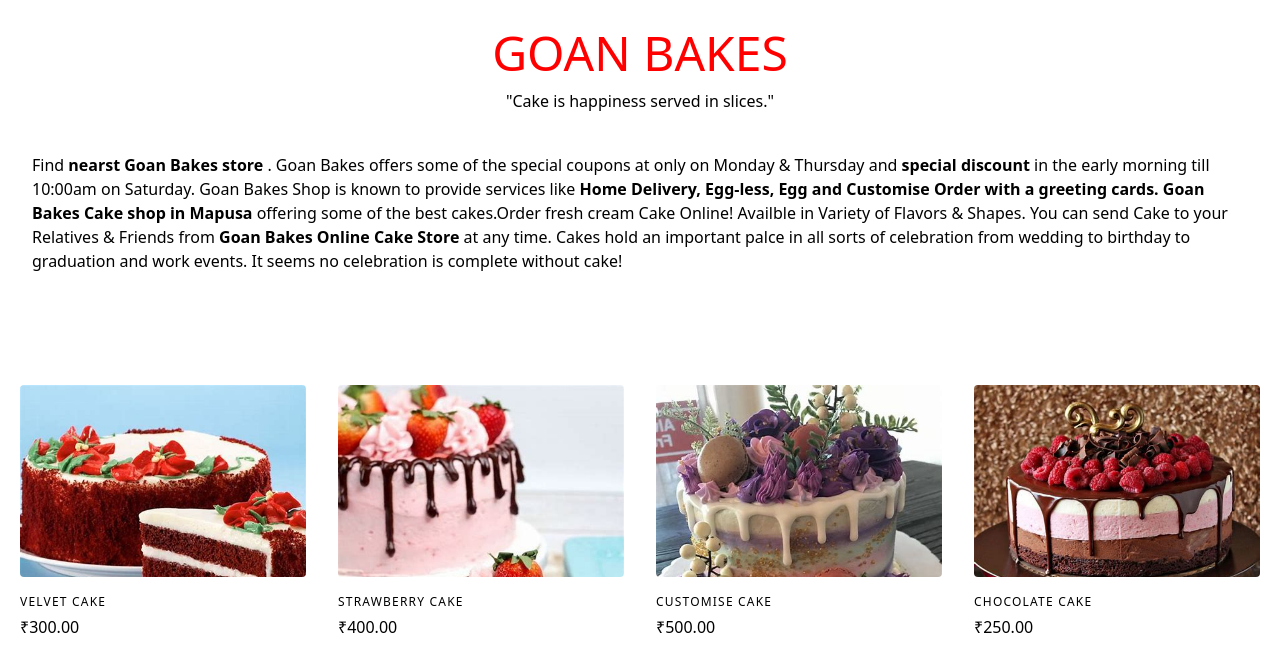
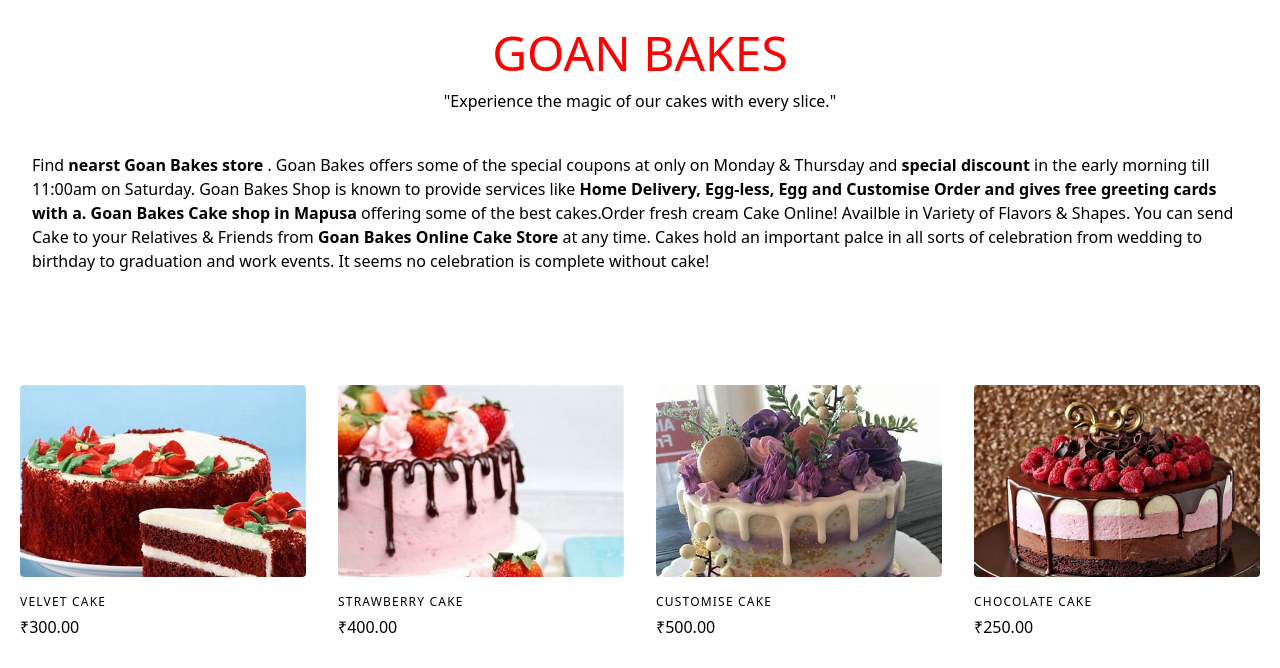
Before and after one commit to bugdekrupali05/minimouse, a plain HTML site: page index.html in a window 1280 px wide. Shown: the part 115-783 px from the top of the page. Drawn offline with nearby package versions, Linux system fonts and the light colour scheme.

Commit message:
Update index.html

```diff
--- a/index.html
+++ b/index.html
@@ -20,10 +20,10 @@
 </header>
  <center>
   <font color="red" size="30"> GOAN BAKES </font> <br>
-    "Cake is happiness served in slices."
+    "Experience the magic of our cakes with every slice."
  </center>
 <br>
- <div class="container px-8 py-4 mx-auto"> Find <b> nearst Goan Bakes store </b>. Goan Bakes offers some of the special coupons at only on Monday & Thursday  and <b> special discount</b> in the early morning till 10:00am on Saturday. Goan Bakes Shop is known to provide services like <b> Home Delivery, Egg-less, Egg and Customise Order with a greeting cards.</b> <b> Goan Bakes Cake shop in  Mapusa</b> offering some of the best cakes.Order fresh cream  Cake Online! Availble in Variety of Flavors & Shapes. You can send Cake to your Relatives & Friends from<b> Goan Bakes Online Cake Store </b> at any time. Cakes hold an important palce in all sorts of celebration from wedding to birthday to graduation and work events. It seems no celebration is complete without cake!
+ <div class="container px-8 py-4 mx-auto"> Find <b> nearst Goan Bakes store </b>. Goan Bakes offers some of the special coupons at only on Monday & Thursday  and <b> special discount</b> in the early morning till 11:00am on Saturday. Goan Bakes Shop is known to provide services like <b> Home Delivery, Egg-less, Egg and Customise Order and gives free greeting cards with a.</b> <b> Goan Bakes Cake shop in  Mapusa</b> offering some of the best cakes.Order fresh cream  Cake Online! Availble in Variety of Flavors & Shapes. You can send Cake to your Relatives & Friends from<b> Goan Bakes Online Cake Store </b> at any time. Cakes hold an important palce in all sorts of celebration from wedding to birthday to graduation and work events. It seems no celebration is complete without cake!
  </div>
 
 <section class="body-font">
```
